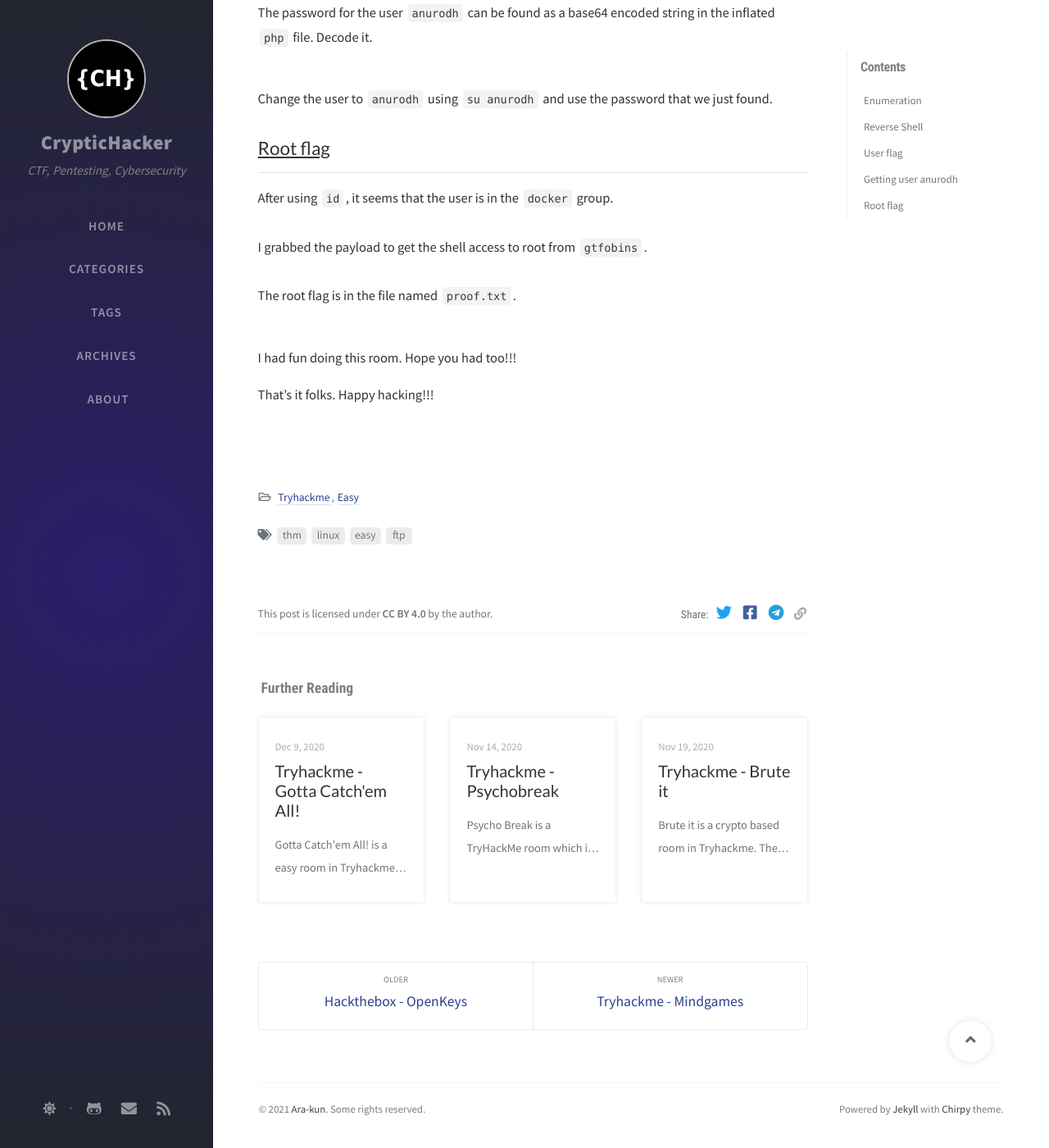
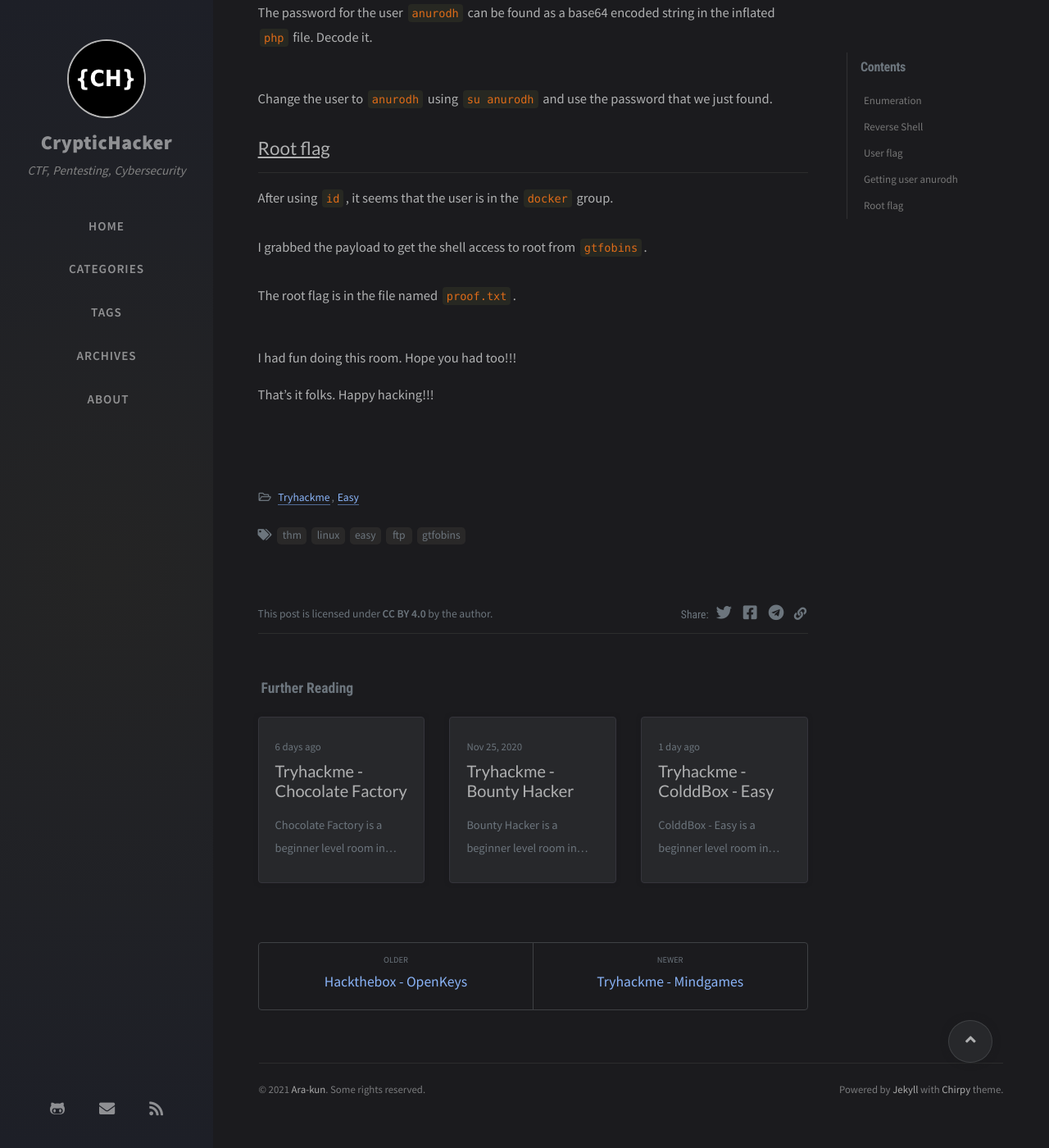
Before and after one commit to cryptichacker/cryptichacker.github.io, a Jekyll site: the page built from _posts/TryHackMe/2020-12-13-chillhack.md, in a window 1280 px wide and 1400 px high, scrolled down 5144 px. Shown: the whole window at 82% size. Built offline with Jekyll 4.4.1, drawn with Linux system fonts in a browser that asks for light colours; nearby versions of some CDN libraries; comment, search, counter and statistics services are not loaded; after the commit the page ends 6520 px from its top, so only the background shows below that.

Commit message:
New-post-coldbox

````diff
--- a/_config.yml
+++ b/_config.yml
@@ -78,7 +78,7 @@ disqus:
 #
 #     dark   - Use the dark color scheme
 #
-theme_mode: dual
+theme_mode: dark
 
 # boolean type, global switch for ToC in posts.
 toc: true
--- a/_posts/TryHackMe/2020-12-13-chillhack.md
+++ b/_posts/TryHackMe/2020-12-13-chillhack.md
@@ -3,7 +3,7 @@ layout: post
 title: Tryhackme - Chill Hack
 date: 2020-12-13 19:00:00 +0000
 category: [Tryhackme, Easy]
-tags: [thm,linux,easy,ftp]
+tags: [thm,linux,easy,ftp,gtfobins]
 ---
 
 ---
--- /dev/null
+++ b/_posts/TryHackMe/2021-01-25-coldboxeasy.md
@@ -0,0 +1,103 @@
+---
+layout: post
+title: Tryhackme - ColddBox - Easy
+date: 2021-01-25 19:00:00 +0000
+category: [Tryhackme, Easy]
+tags: [thm,linux,easy,boot2root,gtfobins,reverse-shell]
+---
+
+---
+ColddBox - Easy is a beginner level room in Tryhackme. The final objective is to get the user and root flag.
+
+<br>
+![cover_image](/assets/img/tryhackme/coldboxeasy/1.png)
+
+**Author** | C0ldd
+**Description** | An easy level machine with multiple ways to escalate privileges.
+
+
+Deploy the VM and lets go.
+
+## <ins>Enumeration</ins>
+---
+Let's start with the usual nmap scan.
+<br>
+![nmap_scan](/assets/img/tryhackme/coldboxeasy/nmap_scan.png)
+<br>
+The results from the nmap scan showed that the ports ```80/http``` and ```4512/ssh```. It is unusual for ```ssh``` to be working in the port ```4512``` is what I thought...but it's fine, let's do this.
+
+
+The first thing I noticed after checking the ```http service``` is that it runs ```Wordpress```. Moreover, the username can be found in the introduction comment.
+<br>
+![wordpress_coldbox](/assets/img/tryhackme/coldboxeasy/2.png)
+<br>
+I tried common credentials in the page ```/wp-admin``` but my effort was of no use. So, I used ```gobuster``` to find the hidden directories.
+<br>
+<pre>gobuster dir -u http://machine-i-addr/ -w /usr/share/dirb/wordlists/common.txt</pre>
+<br>
+![gobuster_result](/assets/img/tryhackme/coldboxeasy/3.png)
+<br>
+After visiting the ```/hidden``` dir in the webpage, I found this message.
+<br>
+![hidden_dir](/assets/img/tryhackme/coldboxeasy/4.png)
+<br>
+This further backed up the fact that ```c0ldd``` is the username.
+
+I used ```wpscan``` to bruteforce the password for that username using the ```rockyou.txt``` wordlist.
+<br>
+<pre>wpscan -U c0ldd -P path-to-rockyou.txt --url http://machine-ip-addr/</pre>
+<br>
+By the way, you can also use ```hydra``` to bruteforce the password.
+<br>
+![wpscan_bruteforce](/assets/img/tryhackme/coldboxeasy/5.png)
+<br>
+
+
+## <ins>Reverse shell</ins>
+---
+A common way to get the reverse shell from when the webpage uses ```Wordpress``` is to edit the template file. So, I edited the ```twenty fifteen/404.php``` file with the contents of ```php reverse shell file```. Remember to change the ```ip``` and ```port``` fields in the file.
+<br>
+![php_reverse_shell](/assets/img/tryhackme/coldboxeasy/6.png)
+<br>
+Click on update file in the page. Before accessing the page remember to open a netcat listener in your local machine. Then go to...
+<br>
+<pre>http://machine-ip-addr/?p=404.php</pre>
+<br>
+The reverse shell successfully popped up. Stabilize the shell using ```python pty```.
+<br>
+![reverse_shell](/assets/img/tryhackme/coldboxeasy/7.png)
+<br>
+
+
+## <ins>User flag</ins>
+---
+I searched around a bit and found that the ```wp-config.php``` file contains the password for the used ```c0ldd```. It can be found in the ```/var/www/``` directory.
+<br>
+![user_pass](/assets/img/tryhackme/coldboxeasy/8.png)
+<br>
+We can change the user to ```c0ldd``` and get the user flag.
+<br>
+![user_flag](/assets/img/tryhackme/coldboxeasy/9.png)
+<br>
+We got the user flag...let's also get the root flag.
+
+## <ins>Root flag</ins>
+---
+After messing around for a while to find a way for priviledge escalation, I finally ended up with using ```sudo -l```.
+<br>
+![priv_esc](/assets/img/tryhackme/coldboxeasy/10.png)
+<br>
+I searched for ```ftp``` in ```gtfobins``` and found the commands to spawn the root shell.
+<br>
+<pre>
+sudo ftp
+!/bin/bash
+</pre>
+<br>
+Going into the ```/root``` directory we can get the ```root flag```.
+<br>
+![root_flag](/assets/img/tryhackme/coldboxeasy/12.png)
+<br>
+I tried and found other ways for priviledge escalation but for this post this should do. I also insist you to try out other ways for priviledge escalation. Good luck!!!
+
+That's it folks. Happy hacking!!!
--- /dev/null
+++ b/tags/gtfobins.html
@@ -0,0 +1,5 @@
+---
+layout: tag
+title: gtfobins
+tag: gtfobins
+---
````
Also changed, not shown: _posts/TryHackMe/2020-12-03-theserverfromhell.md (+1 -1 lines), _posts/TryHackMe/2020-12-25-mindgames.md (+1 -1 lines), _posts/TryHackMe/2020-12-25-theblobblog.md (+1 -1 lines), _posts/TryHackMe/2021-01-20-chocolatefactory.md (+1 -1 lines), assets/img/tryhackme/coldboxeasy/1.png (added), assets/img/tryhackme/coldboxeasy/10.png (added), assets/img/tryhackme/coldboxeasy/12.png (added), assets/img/tryhackme/coldboxeasy/2.png (added), assets/img/tryhackme/coldboxeasy/3.png (added), assets/img/tryhackme/coldboxeasy/4.png (added), assets/img/tryhackme/coldboxeasy/5.png (added), assets/img/tryhackme/coldboxeasy/6.png (added), assets/img/tryhackme/coldboxeasy/7.png (added), assets/img/tryhackme/coldboxeasy/8.png (added), 2 more files.
